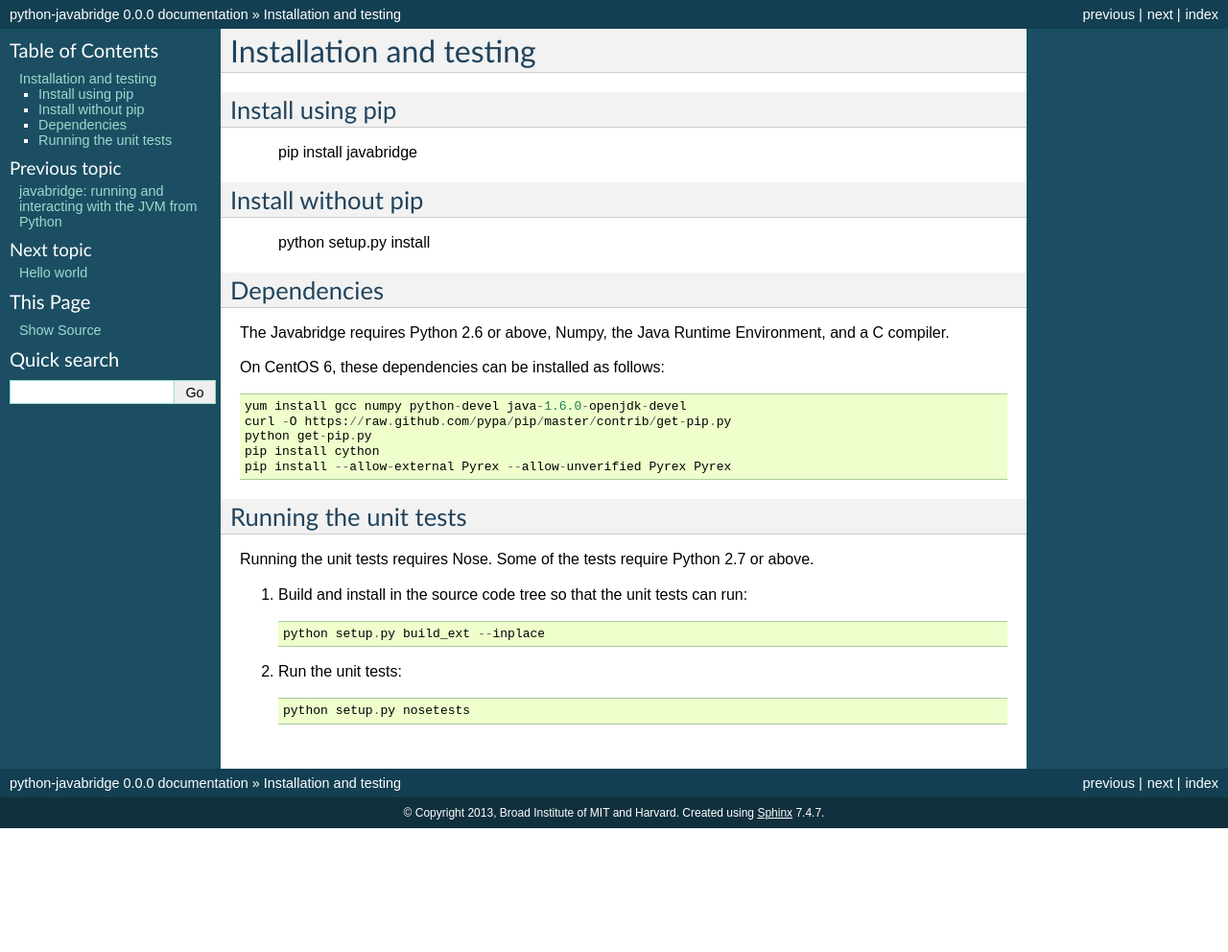
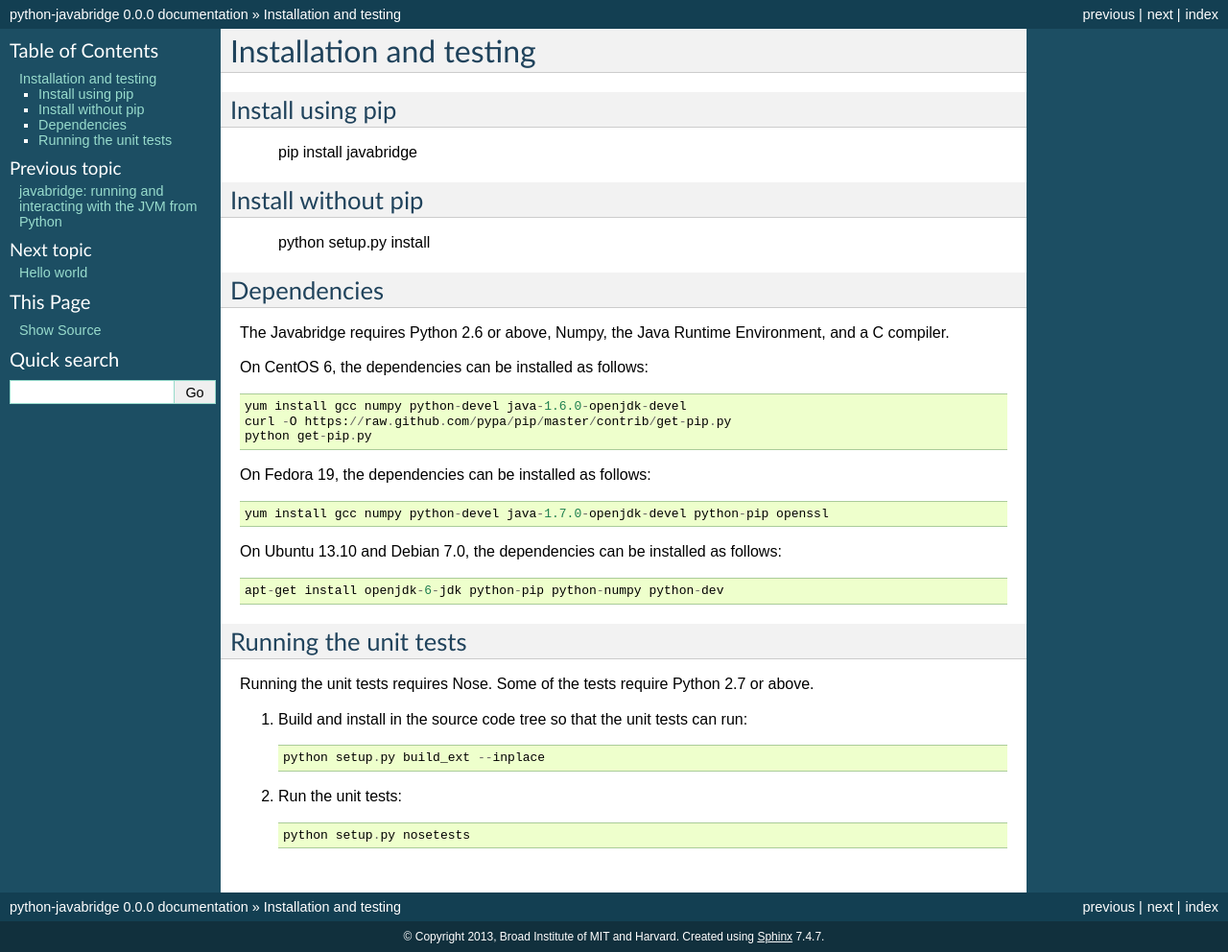
Before and after one commit to LeeKamentsky/python-javabridge, a Sphinx documentation site: the page built from docs/installation.rst, in a window 1280 px wide. Shown: the whole page at 96% size. Built offline with Sphinx 7.4.7, drawn with Linux system fonts in a browser that asks for light colours; pages that are not in the unit, such as notebooks, are missing from menus; before the commit the page ends 900 px from its top, so only the background shows below that.

Commit message:
Added to documentation.

```diff
--- a/docs/developer.rst
+++ b/docs/developers.rst
@@ -3,6 +3,8 @@ For Javabridge developers
 
 Build from git repository
 -------------------------
+
+::
 
     git clone git@github.com:CellProfiler/python-javabridge.git
     cd python-javabridge
@@ -13,6 +15,8 @@ Build from git repository
 Make source distribution and publish
 ------------------------------------
 
+::
+
     git tag -a -m 'A commit message' '1.0.0pr11'
     git push --tags   # Not necessary, but you'll want to do it at some point
     git clean -fdx
--- a/docs/installation.rst
+++ b/docs/installation.rst
@@ -19,13 +19,20 @@ Dependencies
 The Javabridge requires Python 2.6 or above, Numpy, the Java Runtime
 Environment, and a C compiler.
 
-On CentOS 6, these dependencies can be installed as follows::
+On CentOS 6, the dependencies can be installed as follows::
 
     yum install gcc numpy python-devel java-1.6.0-openjdk-devel
     curl -O https://raw.github.com/pypa/pip/master/contrib/get-pip.py
     python get-pip.py
-    pip install cython
-    pip install --allow-external Pyrex --allow-unverified Pyrex Pyrex
+
+On Fedora 19, the dependencies can be installed as follows::
+
+    yum install gcc numpy python-devel java-1.7.0-openjdk-devel python-pip openssl
+
+On Ubuntu 13.10 and Debian 7.0, the dependencies can be installed as follows::
+
+   apt-get install openjdk-6-jdk python-pip python-numpy python-dev
+
 
 
 
--- a/docs/unittesting.rst
+++ b/docs/unittesting.rst
@@ -11,7 +11,7 @@ to Nose.
 To use the plugin for your own project, in the ``[nosetests]`` section
 to your ``setup.cfg``, add ``with-javabridge = True``. You can also
 specify a classpath; the jar files required for javabridge to function
-(:py:data:javabridge.JARS) will be added to this path::
+(:py:data:`javabridge.JARS`) will be added to this path::
 
     [nosetests]
     with-javabridge = True
```
